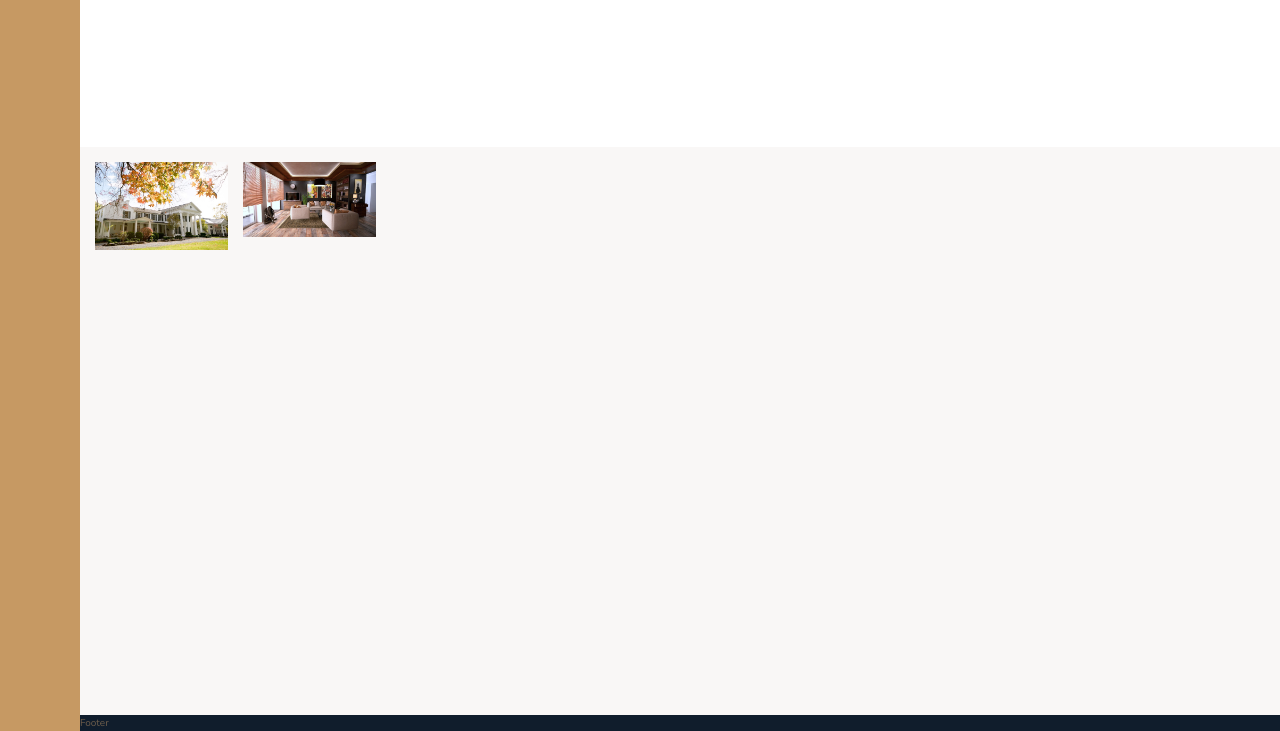
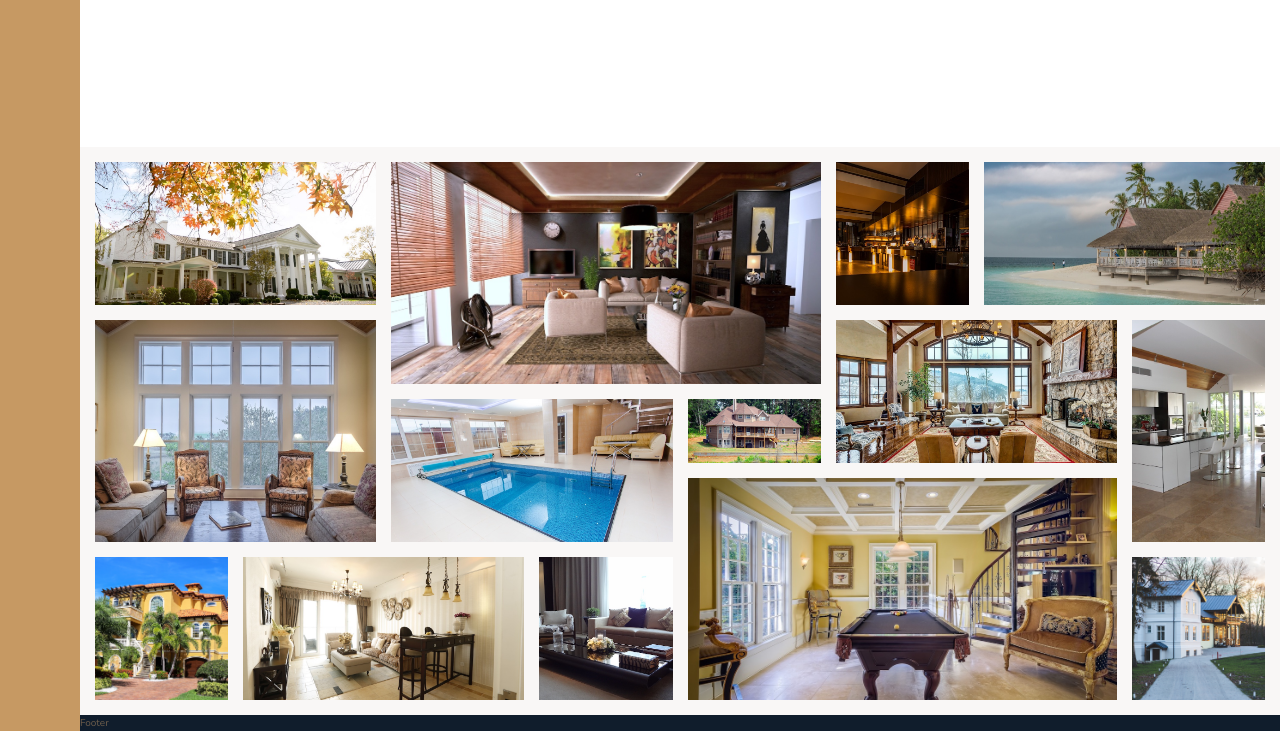
Before and after one commit to james-randolph-50/Nexter, a website: page index.html in a window 1280 px wide. Shown: the part 3110-3841 px from the top of the page. Drawn offline with nearby package versions, Linux system fonts and the light colour scheme.

Commit message:
gallery image complete

```diff
--- a/index.html
+++ b/index.html
@@ -288,8 +288,22 @@
         </div>
 
         <section class="gallery">
-            <img src="img/gal-1.jpeg" alt="gallery image one" class="gallery__img">
-            <img src="img/gal-2.jpeg" alt="gallery image two" class="gallery__img">
+
+            <figure class="gallery__item gallery__item--1"><img src="img/gal-1.jpeg" alt="Gallery image 1" class="gallery__img"></figure>
+            <figure class="gallery__item gallery__item--2"><img src="img/gal-2.jpeg" alt="Gallery image 2" class="gallery__img"></figure>
+            <figure class="gallery__item gallery__item--3"><img src="img/gal-3.jpeg" alt="Gallery image 3" class="gallery__img"></figure>
+            <figure class="gallery__item gallery__item--4"><img src="img/gal-4.jpeg" alt="Gallery image 4" class="gallery__img"></figure>
+            <figure class="gallery__item gallery__item--5"><img src="img/gal-5.jpeg" alt="Gallery image 5" class="gallery__img"></figure>
+            <figure class="gallery__item gallery__item--6"><img src="img/gal-6.jpeg" alt="Gallery image 6" class="gallery__img"></figure>
+            <figure class="gallery__item gallery__item--7"><img src="img/gal-7.jpeg" alt="Gallery image 7" class="gallery__img"></figure>
+            <figure class="gallery__item gallery__item--8"><img src="img/gal-8.jpeg" alt="Gallery image 8" class="gallery__img"></figure>
+            <figure class="gallery__item gallery__item--9"><img src="img/gal-9.jpeg" alt="Gallery image 9" class="gallery__img"></figure>
+            <figure class="gallery__item gallery__item--10"><img src="img/gal-10.jpeg" alt="Gallery image 10" class="gallery__img"></figure>
+            <figure class="gallery__item gallery__item--11"><img src="img/gal-11.jpeg" alt="Gallery image 11" class="gallery__img"></figure>
+            <figure class="gallery__item gallery__item--12"><img src="img/gal-12.jpeg" alt="Gallery image 12" class="gallery__img"></figure>
+            <figure class="gallery__item gallery__item--13"><img src="img/gal-13.jpeg" alt="Gallery image 13" class="gallery__img"></figure>
+            <figure class="gallery__item gallery__item--14"><img src="img/gal-14.jpeg" alt="Gallery image 14" class="gallery__img"></figure>
+
         </section>
 
         <footer class="footer">
--- a/sass/_gallery.scss
+++ b/sass/_gallery.scss
@@ -8,7 +8,70 @@
     grid-gap: 1.5rem;
     padding: 1.5rem;
 
-    & > * {
+    &__item {
+
+        &--1 {
+            grid-row: 1 / span 2;
+            grid-column:  1 / span 2;
+        }
+        &--2 {
+            grid-row: 1 / span 3;
+            grid-column:  3 / span 3;
+        }
+        &--3 {
+            grid-row: 1 / span 2;
+            grid-column:  6 / 7;
+        }
+        &--4 {
+            grid-row: 1 / span 2;
+            grid-column:  7 / -1;
+        }
+        &--5 {
+            grid-row: 3 / span 3;
+            grid-column:  1 / span 2;
+        }
+        &--6 {
+            grid-row: 4 / span 2;
+            grid-column:  3 / span 2;
+        }
+        &--7 {
+            grid-row: 4 / 5;
+            grid-column:  5 / 6;
+        }
+        &--8 {
+            grid-row: 3 / span 2;
+            grid-column:  6 / span 2;
+        }
+        &--9 {
+            grid-row: 3 / span 3;
+            grid-column:  8 / -1;
+        }
+        &--10 {
+            grid-row: 6 / span 2;
+            grid-column:  1 / 2;
+        }
+        &--11 {
+            grid-row: 6 / span 2;
+            grid-column:  2 / span 2;
+        }
+        &--12 {
+            grid-row: 6 / span 2;
+            grid-column:  4 / 5;
+        }
+        &--13 {
+            grid-row: 5 / span 3;
+            grid-column:  5 / span 3;
+        }
+        &--14 {
+            grid-row: 6 / span 2;
+            grid-column:  8 / -1;
+        }
+    }
+
+    &__img {
         width: 100%;
+        height: 100%;
+        object-fit: cover;
+        display: block;
     }
 }
```
Also changed, not shown: css/style.css.
